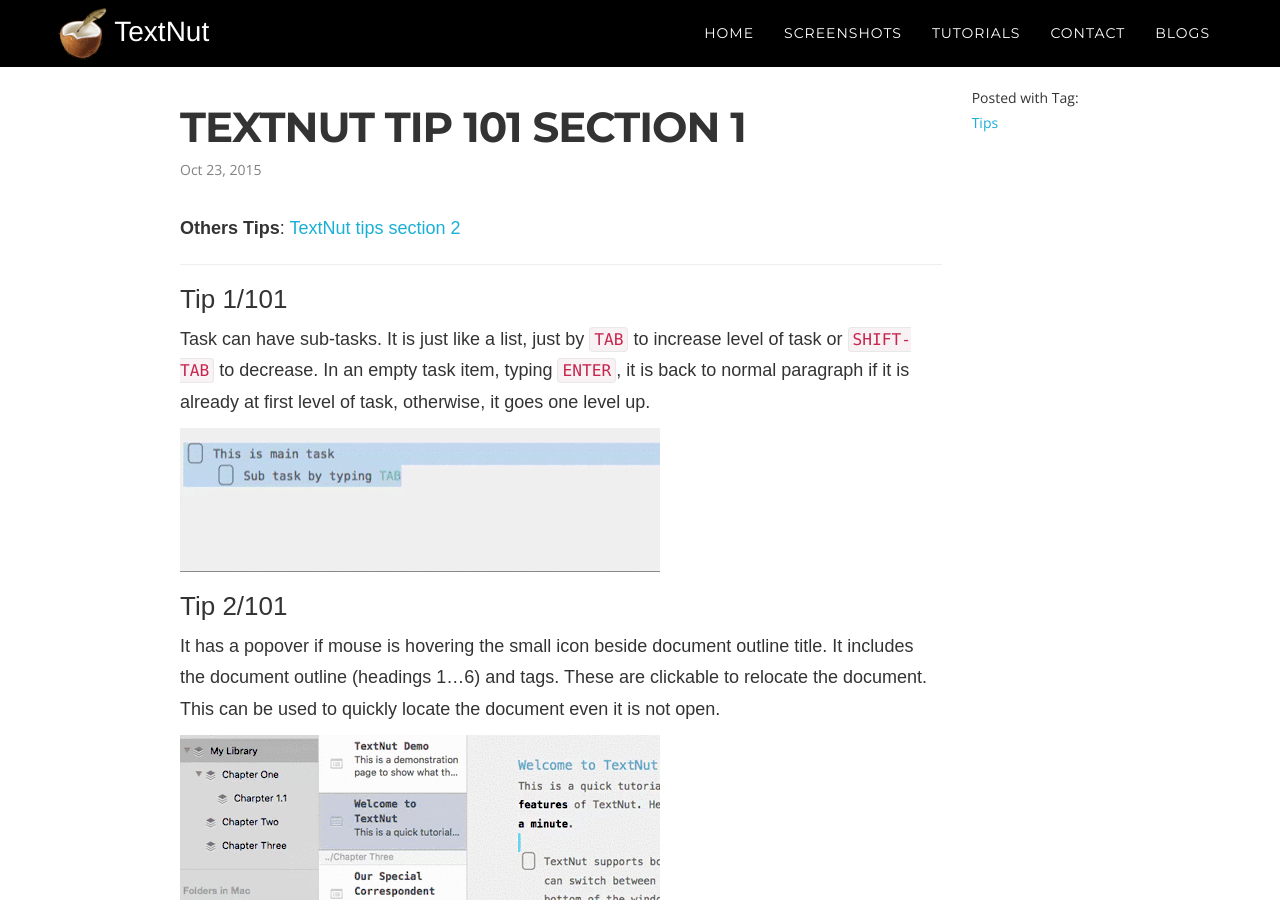
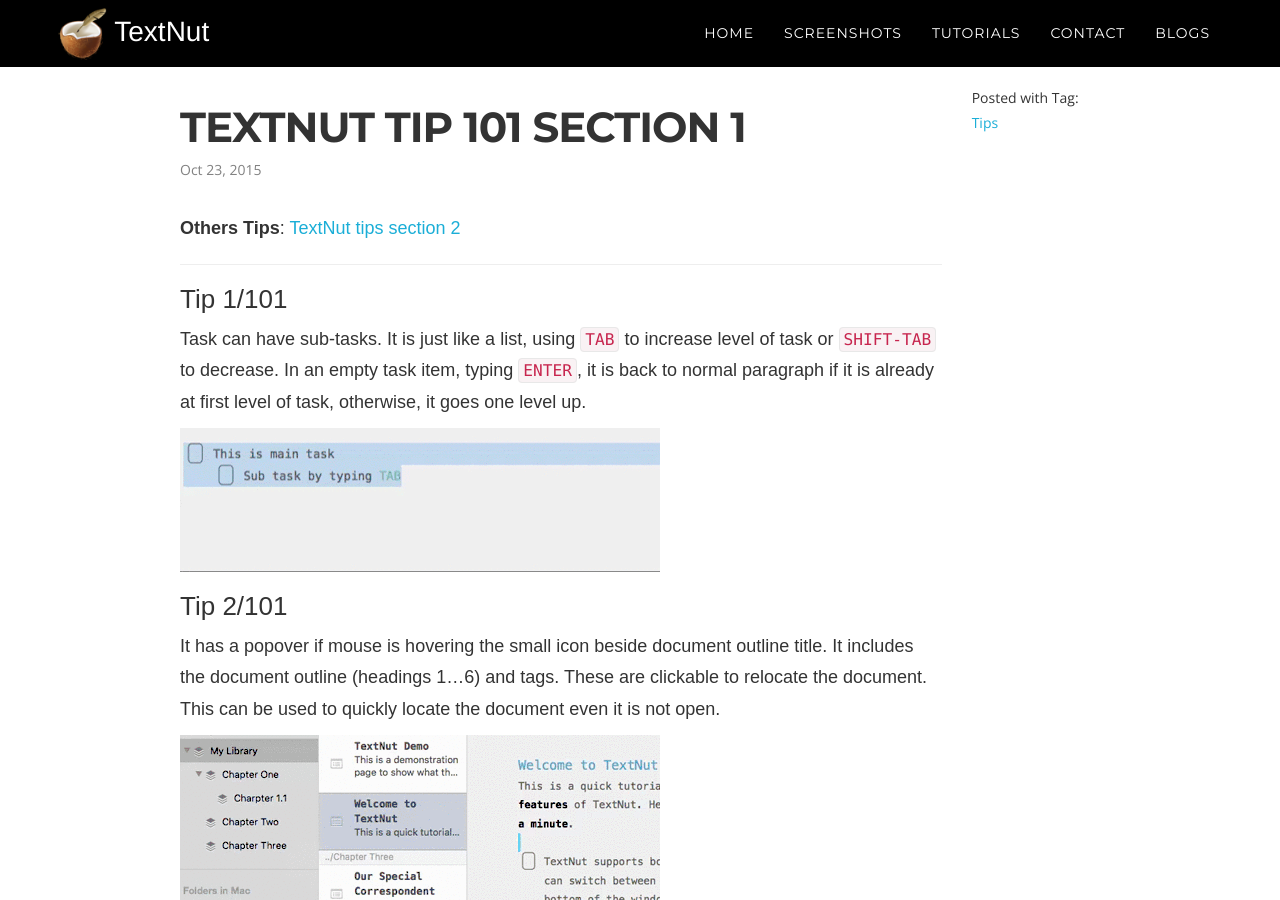
Before and after one commit to textnutwriter/textnutwriter.github.io, a Jekyll site: the page built from _posts/2015-10-22-textnut-tip-101-section-1.md, in a window 1280 px wide and 900 px high. Built offline with Jekyll 4.4.1, drawn with Linux system fonts in a browser that asks for light colours; nearby versions of some CDN libraries; some web fonts are replaced; a script that is not in the unit is left out; comment, search, counter and statistics services are not loaded.

Commit message:
revise words

```diff
--- a/_posts/2015-10-22-textnut-tip-101-section-1.md
+++ b/_posts/2015-10-22-textnut-tip-101-section-1.md
@@ -11,7 +11,7 @@
 ----
 
 ### Tip 1/101
-Task can have sub-tasks. It is just like a list, just by `TAB` to increase level of task or `SHIFT-TAB` to decrease. In an empty task item, typing `ENTER`, it is back to normal paragraph if it is already at first level of task, otherwise, it goes one level up.
+Task can have sub-tasks. It is just like a list, using `TAB` to increase level of task or `SHIFT-TAB` to decrease. In an empty task item, typing `ENTER`, it is back to normal paragraph if it is already at first level of task, otherwise, it goes one level up.
 
 ![](<{{site_url}}/img/tips/tip1.gif>)
 
```
